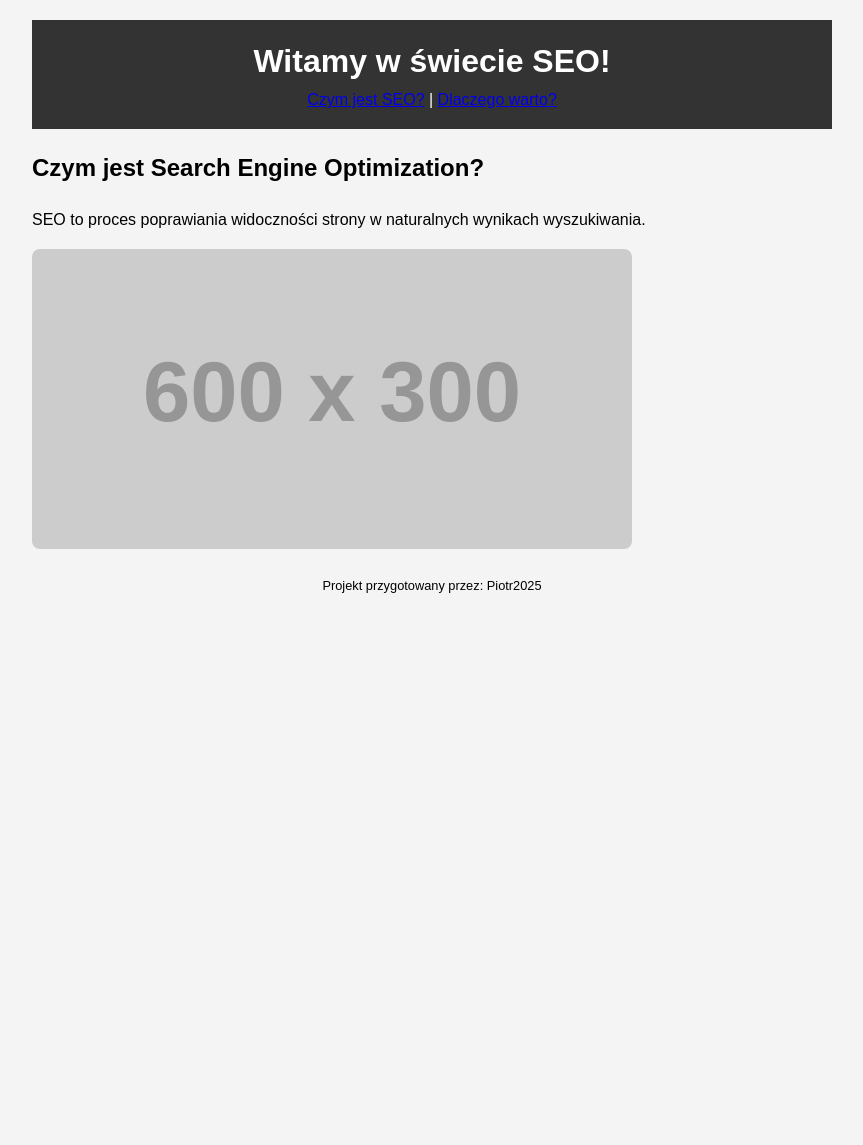
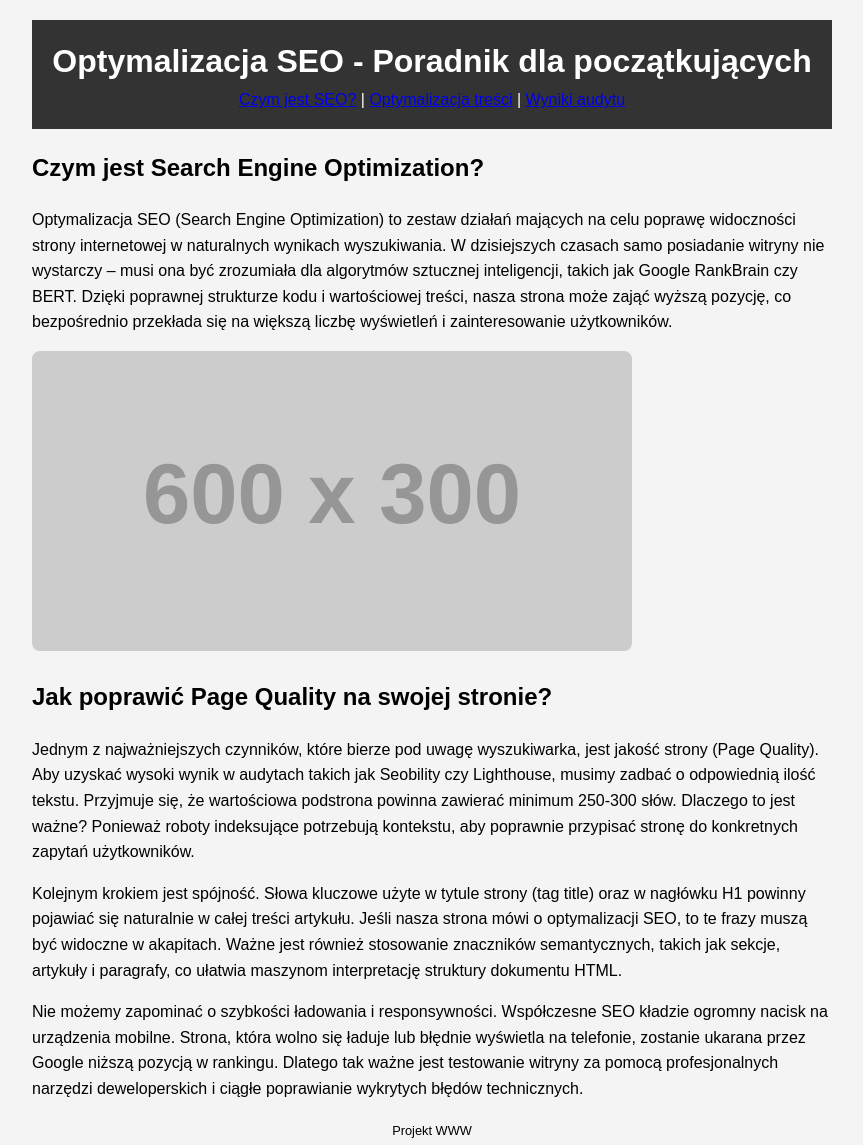
Before and after one commit to Piotr2025/moja-strona-seo, a plain HTML site: page index.html in a window 1280 px wide. Shown: the whole page, without its empty margins (208-1071 px from the left). Before the commit the page ends 800 px from the top, so only its background shows below. Drawn offline with Linux system fonts and the light colour scheme; placeholder pictures from the web are drawn by us.

Commit message:
Update index.html

```diff
--- a/index.html
+++ b/index.html
@@ -3,29 +3,42 @@
 <head>
     <meta charset="UTF-8">
     <meta name="viewport" content="width=device-width, initial-scale=1.0">
-    <meta name="description" content="Projekt na WiAI: Demonstracja optymalizacji SEO dla początkujących.">
-    <title>Optymalizacja SEO - Moja Strona Projektowa</title>
+    <meta name="description" content="Kompleksowy poradnik o optymalizacji SEO. Dowiedz się, jak poprawić wyniki Page Quality i widoczność strony w wyszukiwarce Google.">
+    <title>Optymalizacja SEO - Poradnik i Strategie Widoczności</title>
     <link rel="stylesheet" href="style.css">
 </head>
 <body>
     <header>
-        <h1>Witamy w świecie SEO!</h1>
+        <h1>Optymalizacja SEO - Poradnik dla początkujących</h1>
         <nav>
             <a href="#czym-jest">Czym jest SEO?</a> |
-            <a href="#dlaczego-warto">Dlaczego warto?</a>
+            <a href="#optymalizacja-tresci">Optymalizacja treści</a> |
+            <a href="#wyniki-audytu">Wyniki audytu</a>
         </nav>
     </header>
 
     <main>
-        <section id="czym-jest">
-            <h2>Czym jest Search Engine Optimization?</h2>
-            <p>SEO to proces poprawiania widoczności strony w naturalnych wynikach wyszukiwania.</p>
-            <img src="https://via.placeholder.com/600x300" alt="Grafika przedstawiająca analizę danych SEO">
-        </section>
+        <article>
+            <section id="czym-jest">
+                <h2>Czym jest Search Engine Optimization?</h2>
+                <p>Optymalizacja SEO (Search Engine Optimization) to zestaw działań mających na celu poprawę widoczności strony internetowej w naturalnych wynikach wyszukiwania. W dzisiejszych czasach samo posiadanie witryny nie wystarczy – musi ona być zrozumiała dla algorytmów sztucznej inteligencji, takich jak Google RankBrain czy BERT. Dzięki poprawnej strukturze kodu i wartościowej treści, nasza strona może zająć wyższą pozycję, co bezpośrednio przekłada się na większą liczbę wyświetleń i zainteresowanie użytkowników.</p>
+
+                <img src="https://via.placeholder.com/600x300" alt="Analiza wykresów optymalizacji SEO i widoczności strony">
+            </section>
+
+            <section id="optymalizacja-tresci">
+                <h2>Jak poprawić Page Quality na swojej stronie?</h2>
+                <p>Jednym z najważniejszych czynników, które bierze pod uwagę wyszukiwarka, jest jakość strony (Page Quality). Aby uzyskać wysoki wynik w audytach takich jak Seobility czy Lighthouse, musimy zadbać o odpowiednią ilość tekstu. Przyjmuje się, że wartościowa podstrona powinna zawierać minimum 250-300 słów. Dlaczego to jest ważne? Ponieważ roboty indeksujące potrzebują kontekstu, aby poprawnie przypisać stronę do konkretnych zapytań użytkowników.</p>
+
+                <p>Kolejnym krokiem jest spójność. Słowa kluczowe użyte w tytule strony (tag title) oraz w nagłówku H1 powinny pojawiać się naturalnie w całej treści artykułu. Jeśli nasza strona mówi o optymalizacji SEO, to te frazy muszą być widoczne w akapitach. Ważne jest również stosowanie znaczników semantycznych, takich jak sekcje, artykuły i paragrafy, co ułatwia maszynom interpretację struktury dokumentu HTML.</p>
+
+                <p>Nie możemy zapominać o szybkości ładowania i responsywności. Współczesne SEO kładzie ogromny nacisk na urządzenia mobilne. Strona, która wolno się ładuje lub błędnie wyświetla na telefonie, zostanie ukarana przez Google niższą pozycją w rankingu. Dlatego tak ważne jest testowanie witryny za pomocą profesjonalnych narzędzi deweloperskich i ciągłe poprawianie wykrytych błędów technicznych.</p>
+            </section>
+        </article>
     </main>
 
     <footer>
-        <p>Projekt przygotowany przez: Piotr2025</p>
+        <p>Projekt WWW</p>
     </footer>
 </body>
 </html>
```
